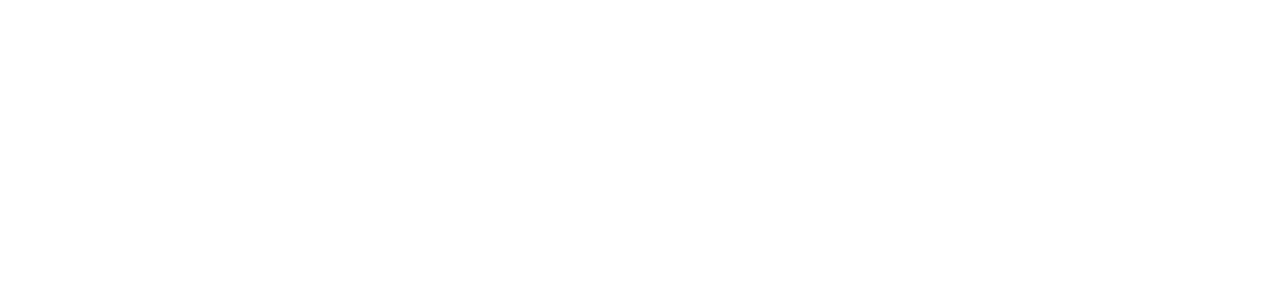
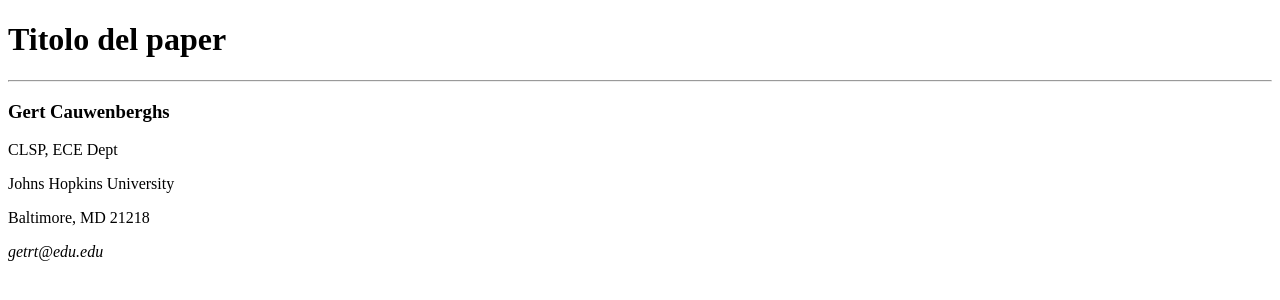
Before and after one commit to olgas-class/html-paper-csientifico, a plain HTML site: page index.html in a window 1280 px wide. Drawn offline with Linux system fonts and the light colour scheme.

Commit message:
Completati header e la sezione di autore

```diff
--- a/index.html
+++ b/index.html
@@ -8,11 +8,39 @@
 </head>
 <body>
     <!-- Header -->
-    <header></header>
+    <header>
+        <h1>Titolo del paper</h1>
+    </header>
     <!-- /Header -->
 
+    <hr>
+
     <!-- Main -->
-    <main></main>
+    <main>
+
+        <!-- Author section -->
+        <section>
+            <h3>Gert Cauwenberghs</h3>
+            <!-- Esempio con br -->
+            <!-- <p>
+                CLSP, ECE Dept <br>
+                Johns Hopkins University <br>
+                Baltimore, MD 21218 <br>
+                <em>getrt@edu.edu</em>
+            </p> -->
+
+            <!-- Esempio con i paragrafi -->
+            <p>CLSP, ECE Dept</p>
+            <p>Johns Hopkins University</p>
+            <p>Baltimore, MD 21218</p>
+            <p><em>getrt@edu.edu</em></p>
+        </section>
+        <!-- /Author section -->
+
+        <!-- Abstract section -->
+        <!-- /Abstract section -->
+
+    </main>
     <!-- /Main -->
 
     <!-- Footer -->
```
